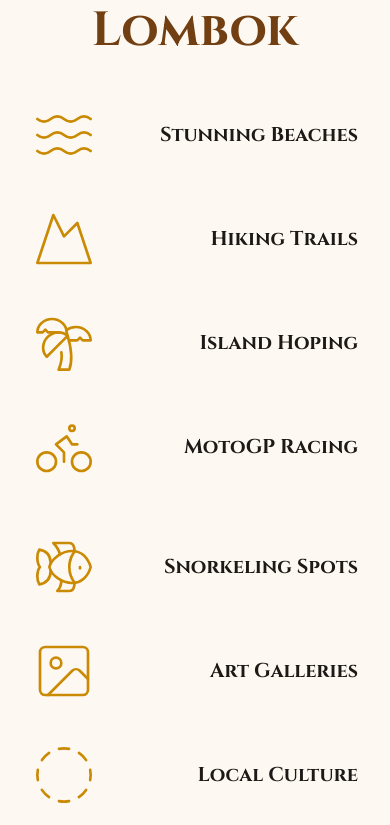
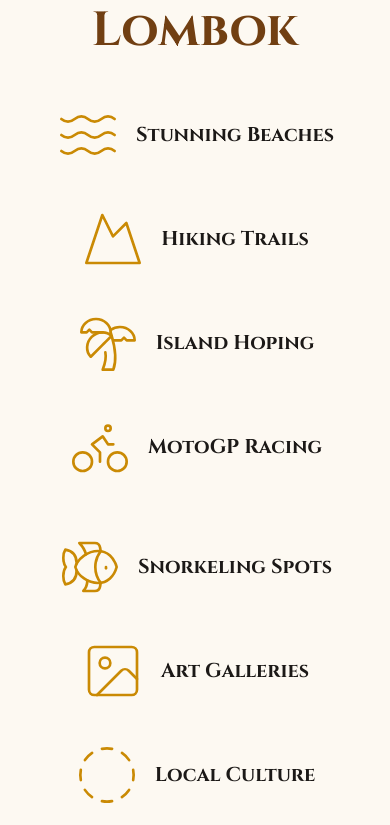
Before and after one commit to goldenretreatlombokvilla/gr_villa_280508, a Next.js app: page /lombok in a window 390 px wide. Shown: the part 1979-2804 px from the top of the page. Built offline with nearby package versions, Linux system fonts and the light colour scheme; a web font is replaced by a local one.

Commit message:
copy changes

```diff
--- a/app/(site)/about/page.tsx
+++ b/app/(site)/about/page.tsx
@@ -149,10 +149,10 @@
             Jointly Managed By
           </p>
           <p className="text-4xl lg:text-6xl font-cinzel font-bold text-yellow-900">
-            Metrolalis Indonesia
+            Metropalis Indonesia
           </p>
           <p className="text-4xl lg:text-6xl font-cinzel font-bold text-yellow-900">
-            Metrolalis Thailand
+            Metropalis Thailand
           </p>
           {/* <div className="flex flex-col gap-2 px-10 text-balance">
             <p className="text-md font-sans">
--- a/app/(site)/invest/page.tsx
+++ b/app/(site)/invest/page.tsx
@@ -363,7 +363,7 @@
                 <AccordionContent className="text-sm font-sans text-pretty">
                   We have a defined progressive payment structure in place to
                   ensure your Villa is completed on schedule. Our in-house team
-                  is on-hand take you through the process.
+                  is on hand take you through the process.
                 </AccordionContent>
               </AccordionItem>
               <AccordionItem value="item-2">
--- a/app/(site)/lombok/page.tsx
+++ b/app/(site)/lombok/page.tsx
@@ -203,50 +203,50 @@
           Reasons Why Tourists are Flocking To Lombok
         </p>
         <div className="grid grid-cols-1 lg:grid-cols-4 gap-10 lg:gap-10 justify-center w-full items-center py-4">
-          <div className="flex flex-row lg:flex-col gap-4 items-center justify-between">
+          <div className="flex flex-row lg:flex-col gap-4 items-center justify-center">
             <Waves className="w-16 h-16 text-yellow-600 stroke-1" />
             <p className="font-cinzel text-xl text-stone-900 hover:text-yellow-900 font-bold">
               Stunning Beaches
             </p>
           </div>
-          <div className="flex flex-row lg:flex-col gap-4 items-center justify-between">
+          <div className="flex flex-row lg:flex-col gap-4 items-center justify-center">
             <Mountain className="w-16 h-16 text-yellow-600 stroke-1" />
             <p className="font-cinzel text-xl text-stone-900 hover:text-yellow-900 font-bold">
               Hiking Trails
             </p>
           </div>
-          <div className="flex flex-row lg:flex-col gap-4 items-center justify-between">
+          <div className="flex flex-row lg:flex-col gap-4 items-center justify-center">
             <TreePalm className="w-16 h-16 text-yellow-600 stroke-1" />
             <p className="font-cinzel text-xl text-stone-900 hover:text-yellow-900 font-bold">
               Island Hoping
             </p>
           </div>
-          <div className="flex flex-row lg:flex-col gap-4 items-center justify-between">
+          <div className="flex flex-row lg:flex-col gap-4 items-center justify-center">
             <Bike className="w-16 h-16 text-yellow-600 stroke-1" />
             <p className="font-cinzel text-xl text-stone-900 hover:text-yellow-900 font-bold">
               MotoGP Racing
             </p>
           </div>
           <div className="lg:hidden grid grid-cols-1 gap-10 justify-center items-center py-4">
-            <div className="flex flex-row lg:flex-col gap-4 items-center justify-between">
+            <div className="flex flex-row lg:flex-col gap-4 items-center justify-center">
               <Fish className="w-16 h-16 text-yellow-600 stroke-1" />
               <p className="font-cinzel text-xl text-stone-900 hover:text-yellow-900 font-bold">
                 Snorkeling Spots
               </p>
             </div>
-            <div className="flex flex-row lg:flex-col gap-4 items-center justify-between">
+            <div className="flex flex-row lg:flex-col gap-4 items-center justify-center">
               <ImageIcon className="w-16 h-16 text-yellow-600 stroke-1" />
               <p className="font-cinzel text-xl text-stone-900 hover:text-yellow-900 font-bold">
                 Art Galleries
               </p>
             </div>
-            <div className="flex flex-row lg:flex-col gap-4 items-center justify-between">
+            <div className="flex flex-row lg:flex-col gap-4 items-center justify-center">
               <CircleDashed className="w-16 h-16 text-yellow-600 stroke-1" />
               <p className="font-cinzel text-xl text-stone-900 hover:text-yellow-900 font-bold">
                 Local Culture
               </p>
             </div>
-            <div className="flex flex-row lg:flex-col gap-4 items-center justify-between">
+            <div className="flex flex-row lg:flex-col gap-4 items-center justify-center">
               <LandPlot className="w-16 h-16 text-yellow-600 stroke-1" />
               <p className="font-cinzel text-xl text-stone-900 hover:text-yellow-900 font-bold">
                 Emaculate Golf Courses
```
